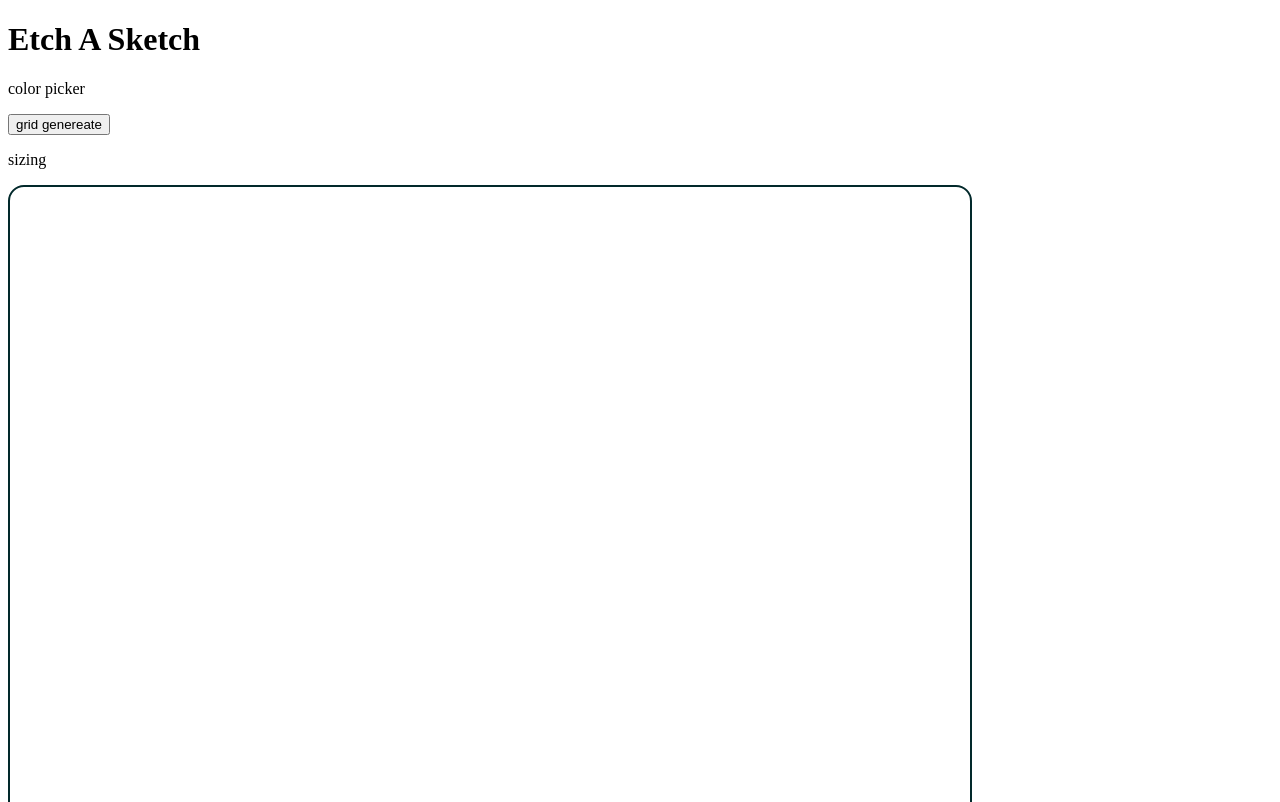
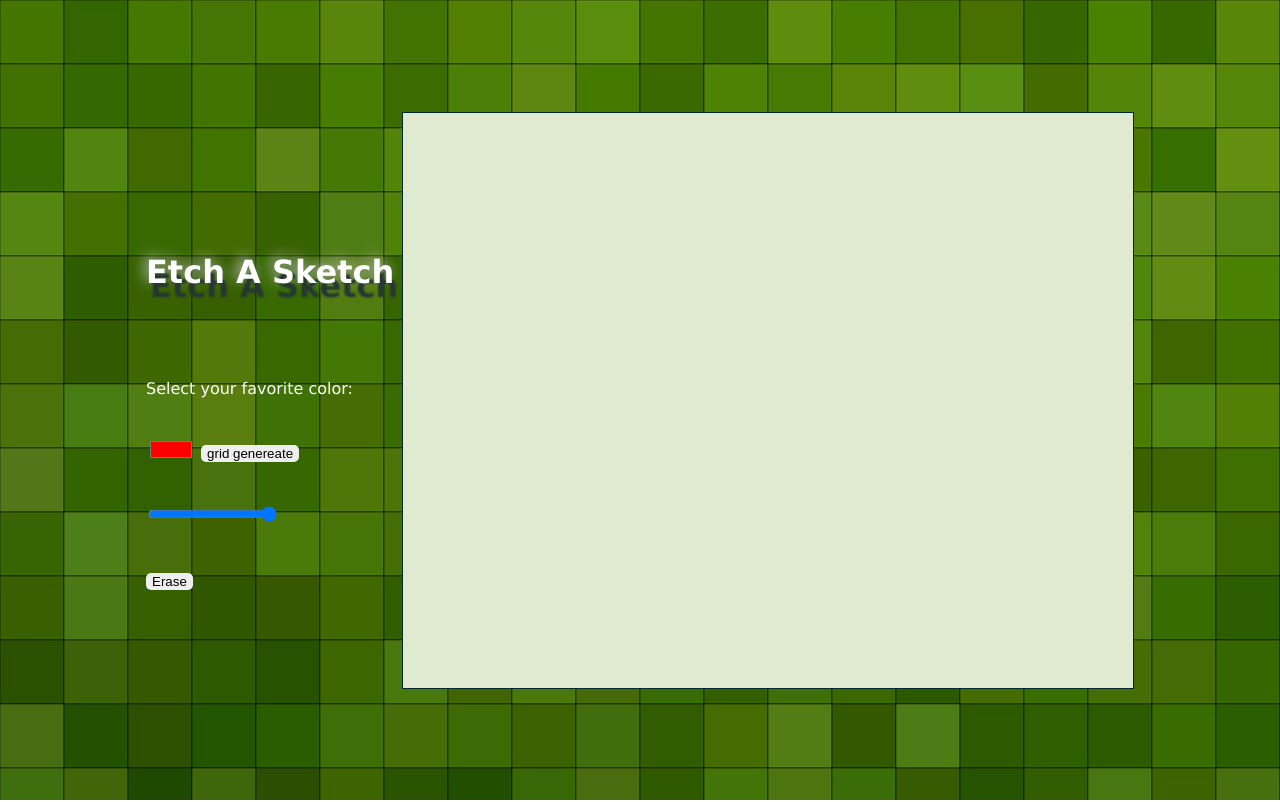
Before and after one commit to Sujith-Rajan/Etch-A-Sketch, a plain HTML site: page index.html in a window 1280 px wide. Shown: the top 802 px of the page. Drawn offline with Linux system fonts and the light colour scheme.

Commit message:
include color pick ,range of grid and eraser

```diff
--- a/Etch-a-Sketch.css
+++ b/Etch-a-Sketch.css
@@ -1,21 +1,54 @@
+body{
+    margin: 0;
+    font-family: Verdana, Geneva, Tahoma, sans-serif;
+}
 
+h1{
+    color: white;
+    text-shadow: 4px 14px 2px rgb(38, 55, 50),-4px -3px 13px rgba(218, 207, 241, 0.75);
+}
+input{
+    border-radius: 10px;
+    background: none;
+    border: none;
+}
+label{
+    color: white;
 
+}
+button{
+    border-radius: 5px;
+    border: none;
+}
+#main-container{
+    width: 100%;
+    height: 100vh;
+    display: flex;
+    justify-content: center;
+    align-items: center;
+    background-image: url(./image/background.png);
+}
+#controls{
+    width:20%;
+    line-height: 4;
+}
 
 #grid-container{
 
-        border: 2px solid #02292b;
-        border-radius: 1rem;
+        border: 1px solid #02292b;
+
         display: grid;
         grid-template-rows: repeat(var(--rowNum), minmax(0px, 1fr));
         grid-template-columns: repeat(var(--colNum), minmax(0px, 1fr));
         grid-gap: 1px;
-        width: 960px;
-        height: 960px;
+        width: 730px;
+        height: 575px;
         justify-content: center;
         align-content: center;
+        background-color: #dfead0;
 
 }
 .grid{
-    background-color: aqua;
-    border: black;
+    background-color: #bce67d;
+
 }
--- a/Etch-a-Sketch.js
+++ b/Etch-a-Sketch.js
@@ -1,4 +1,5 @@
 const gridContainer =document.querySelector("#grid-container")
+const colorPick = document.querySelector("#favcolor")
 
 function createGrid(size){
     gridContainer.innerHTML = '';
@@ -10,8 +11,17 @@ function createGrid(size){
         cells.classList.add('grid');
         gridContainer.appendChild(cells);
         cells.addEventListener('mouseover',(action)=>{
-            cells.style.backgroundColor ='black';
+            cells.style.backgroundColor =colorPick.value;
         })
 
     }
 }
+
+function erasePixal(){
+    const cellErase = document.querySelectorAll(".grid");
+    cellErase.forEach((cell) => {
+        cell.addEventListener('mouseover', () => {
+            cell.style.backgroundColor = ' #bce67d';
+        });
+    });
+}
--- a/index.html
+++ b/index.html
@@ -10,9 +10,11 @@
     <div id="main-container">
         <div id="controls">
             <h1>Etch A Sketch</h1>
-            <p>color picker</p>
-            <button type="submit" onclick="createGrid(16)">grid genereate</button>
-            <p>sizing</p>
+            <label for="favcolor">Select your favorite color:</label>
+            <input type="color" id="favcolor" name="favcolor" value="#ff0000">
+            <button type="submit" onclick="createGrid(20)">grid genereate</button><br>
+            <input type="range" min="1" max="64" value="64"><br>
+            <button type="submit" id="eraser" onclick="erasePixal()">Erase</button>
         </div>
         <div id="grid-container">
               <div class="grid"></div>
```
Also changed, not shown: image/background.png (added).
